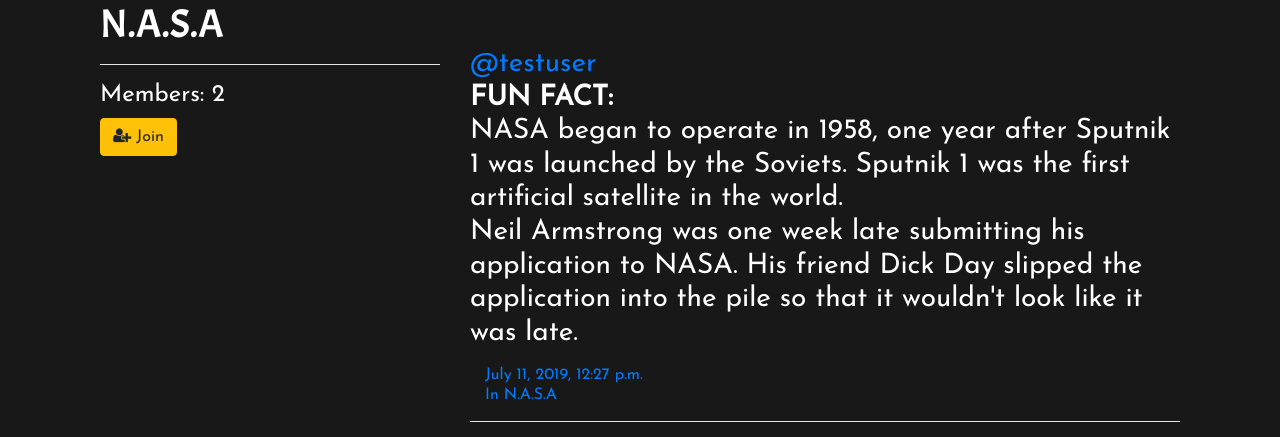
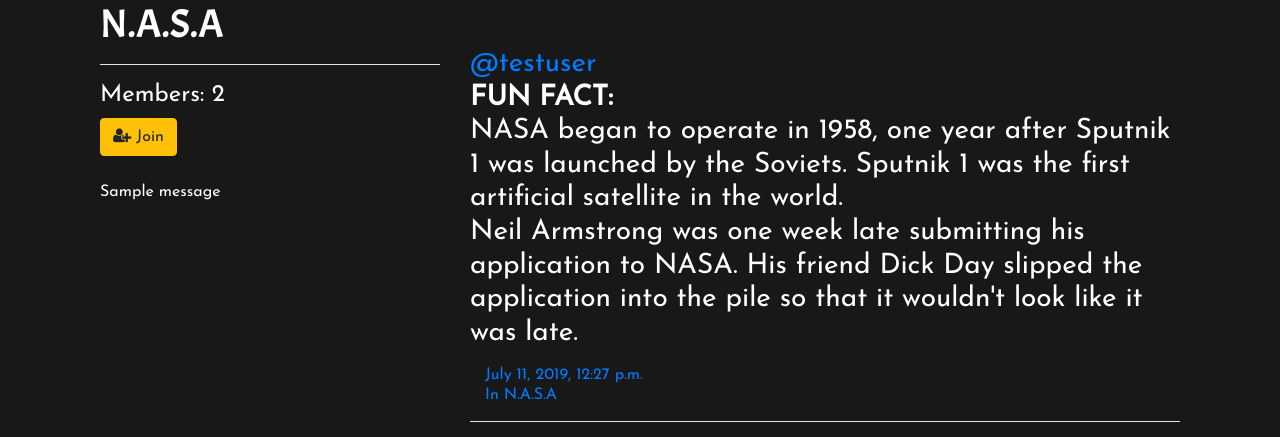
Before and after one commit to bansaljas/SimpleSocialSite, a Django app: a page that uses groups/templates/groups/group_detail.html in a window 1280 px wide. Shown: the part 58-495 px from the top of the page. Run offline with Django 3.2, Linux system fonts and the light colour scheme; a user stored in the database is signed in; data comes from the database, SQL or seed files in the repository; both versions use the stored data as it was after the commit; tables that the repository leaves empty hold one stand-in row (values such as "Sample post"); one stand-in notice (Sample message) is shown; some libraries are stand-ins or nearby versions.

Commit message:
Added messages

```diff
--- a/groups/templates/groups/group_detail.html
+++ b/groups/templates/groups/group_detail.html
@@ -13,9 +13,19 @@
 
           <a href="{% url 'groups:leave' slug=group.slug %}" class='btn btn-danger'>
             <i class="fa fa-times" aria-hidden="true"></i> Leave</a>
+            <br>
+            <br>
+              {% for message in messages %}
+                {{ message }}
+              {% endfor %}
         {% else %}
           <a href="{% url 'groups:join' slug=group.slug %}" class='btn btn-warning'>
             <i class="fa fa-user-plus" aria-hidden="true"></i> Join</a>
+            <br>
+            <br>
+              {% for message in messages %}
+                {{ message }}
+              {% endfor %}
         {% endif %}
       </div>
     <!-- </div> -->
--- a/posts/templates/posts/post_confirm_delete.html
+++ b/posts/templates/posts/post_confirm_delete.html
@@ -14,6 +14,7 @@
           {% csrf_token %}
           <button type="submit" class="btn btn-lg btn-danger">
               <i class="fa fa-trash" aria-hidden="true"></i> Confirm</button>
+
           <a href="{% url 'posts:detail' username=user.username pk=post.pk %}" class="btn btn-lg btn-warning">
               <i class="fa fa-reply" aria-hidden="true"></i> Cancel</a>
         </form>
```
Also changed, not shown: db.sqlite3.
